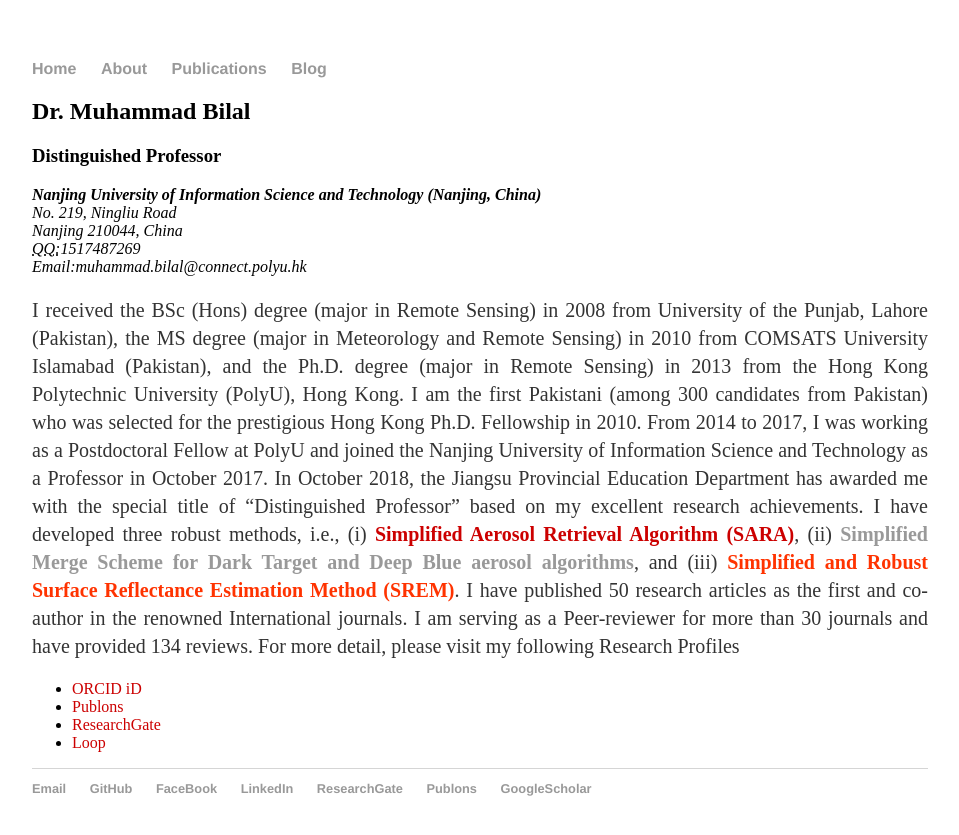
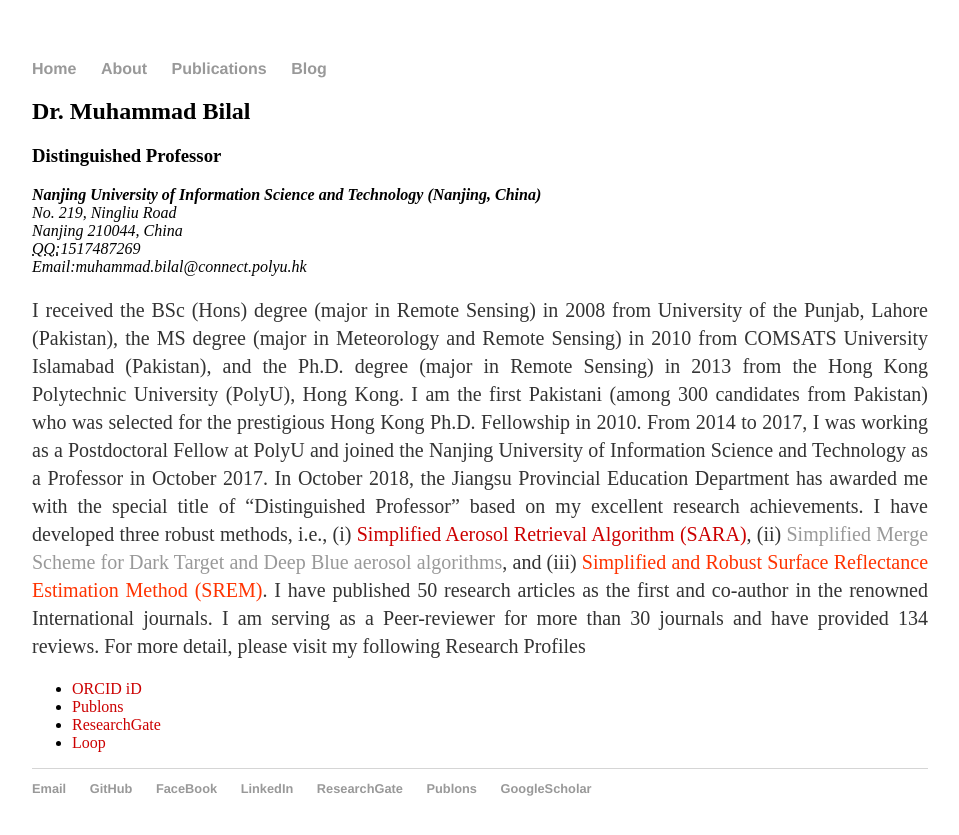
Before and after one commit to rs-DrBilal/rsbilal.github.io, a Jekyll site: the page built from about/index.html, in a window 1280 px wide. Shown: the top 835 px of the page, without its empty margins (160-1119 px from the left). Built offline with Jekyll 4.4.1, drawn with Linux system fonts in a browser that asks for light colours.

Commit message:
Update index.html

```diff
--- a/about/index.html
+++ b/about/index.html
@@ -20,9 +20,9 @@ title: About Muhammad Bilal
 				From 2014 to 2017, I was working as a Postdoctoral Fellow at PolyU and joined the Nanjing University of Information Science and Technology as a Professor in October 2017.
 				In October 2018, the Jiangsu Provincial Education Department has awarded me with the special title of “Distinguished Professor” based on my excellent research achievements.
 				I have developed three robust methods, i.e.,
-				(i) <strong><a href="https://doi.org/10.1016/j.rse.2013.04.014" style="color: #cc0000">Simplified Aerosol Retrieval Algorithm (SARA)</strong></a>,
-				(ii) <strong><a href="https://doi.org/10.1016/j.rse.2017.05.028" style="color: #999999">Simplified Merge Scheme for Dark Target and Deep Blue aerosol algorithms</strong></a>, and
-				(iii) <strong><a href=" https://doi.org/10.3390/rs11111344" style="color: #ff3300">Simplified and Robust Surface Reflectance Estimation Method (SREM)</strong></a>.
+				(i) <a href="https://doi.org/10.1016/j.rse.2013.04.014" style="color: #cc0000">Simplified Aerosol Retrieval Algorithm (SARA)</a>,
+				(ii) <a href="https://doi.org/10.1016/j.rse.2017.05.028" style="color: #999999">Simplified Merge Scheme for Dark Target and Deep Blue aerosol algorithms</a>, and
+				(iii) <a href=" https://doi.org/10.3390/rs11111344" style="color: #ff3300">Simplified and Robust Surface Reflectance Estimation Method (SREM)</a>.
 				I have published 50 research articles as the first and co-author in the renowned International journals.
 				I am serving as a Peer-reviewer for more than 30 journals and have provided 134 reviews. For more detail, please visit my following Research Profiles</p>
 
```
